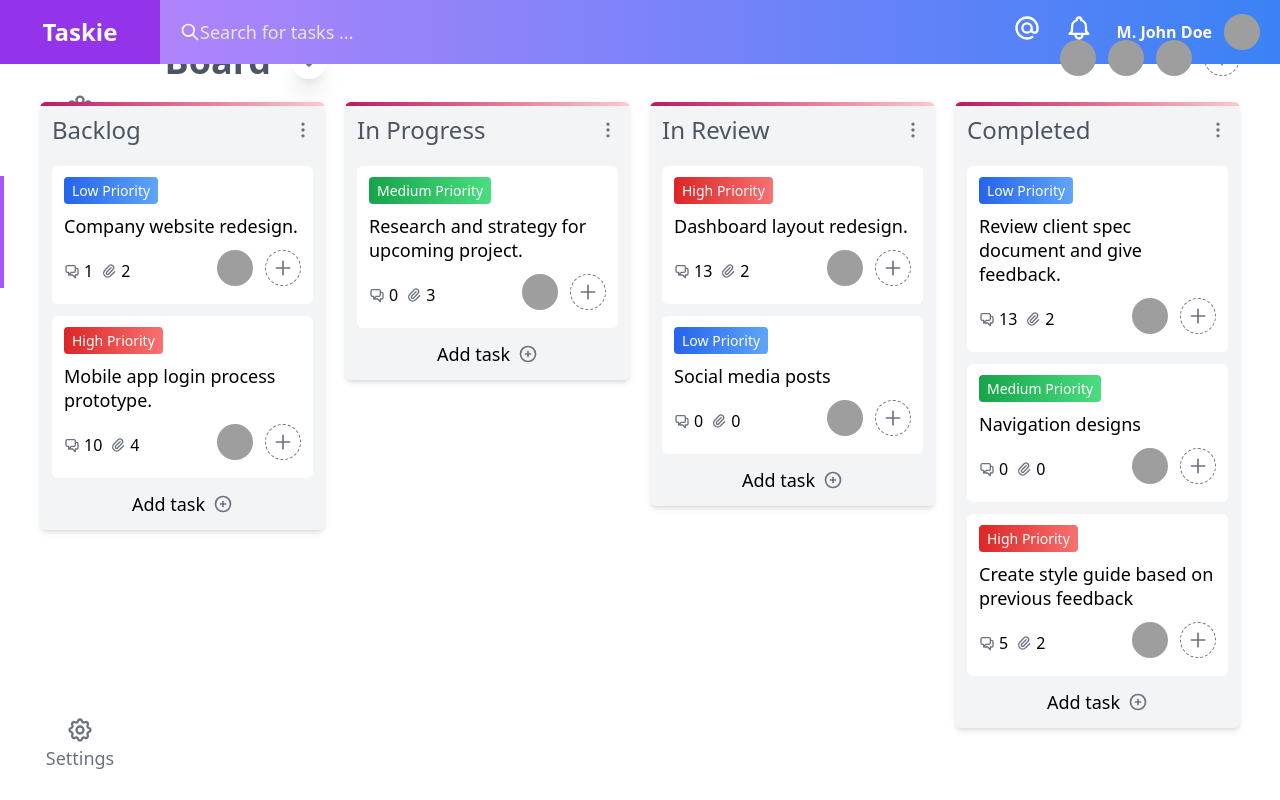
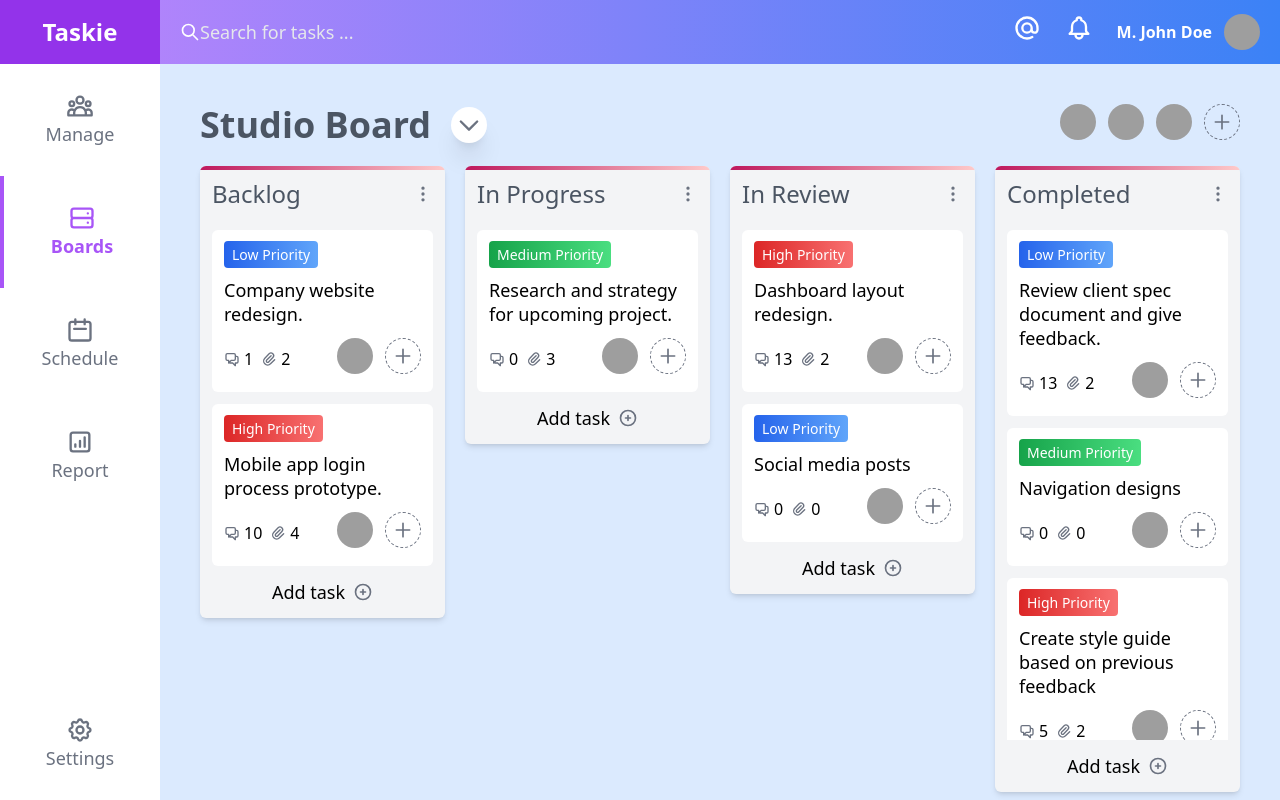
Before and after one commit to anjola-adeuyi/drag-and-drop-dashboard, a Next.js app: page / in a window 1280 px wide. Built offline with nearby package versions, Linux system fonts and the light colour scheme; grey boxes are pictures that could not be loaded.

Commit message:
fix: styling

```diff
--- a/components/Layout.tsx
+++ b/components/Layout.tsx
@@ -8,10 +8,10 @@ interface LayoutProps {
 
 const Layout = ({ children }: LayoutProps) => {
   return (
-    <div>
+    <div className='min-w-full min-h-screen  h-screen overflow-hidden bg-blue-100'>
       <TopBar />
       <SideBar />
-      <main>{children}</main>
+      <main className='pl-40 pt-16'>{children}</main>
     </div>
   );
 };
```
